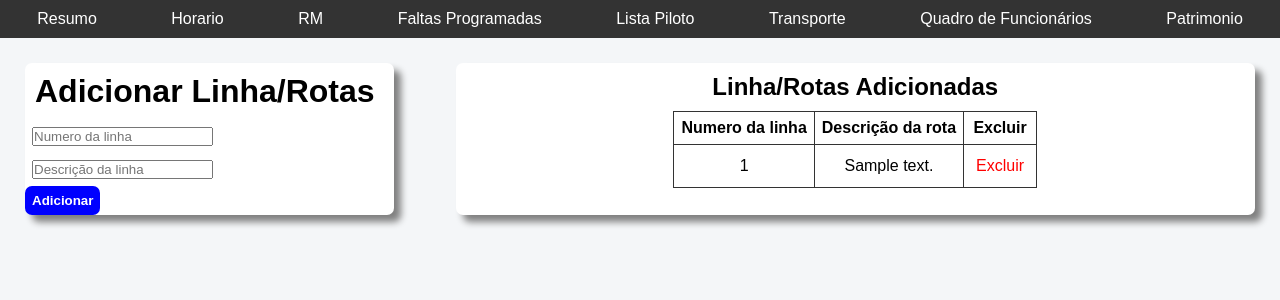
After one commit to wsvantier/caipunas, a Flask app: page /transporte/ in a window 1280 px wide. The commit adds this page. Shown: the top 300 px of the page. Run offline with Flask 3, Linux system fonts and the light colour scheme; tables that the repository leaves empty hold one stand-in row (values such as "Sample post").

Commit message:
Desenvolvido parte de gerenciamento do transporte

```diff
--- a/app.py
+++ b/app.py
@@ -3,7 +3,7 @@ from models import db
 from blueprints.faltas import faltas_bp
 from blueprints.rm import rm_bp
 from blueprints.lp import lp_bp
-
+from blueprints.transporte import transporte_bp
 
 app = Flask(__name__)
 app.config['SQLALCHEMY_DATABASE_URI'] = 'sqlite:///caipunas.db'
@@ -13,6 +13,7 @@ db.init_app(app)
 app.register_blueprint(faltas_bp)
 app.register_blueprint(rm_bp)
 app.register_blueprint(lp_bp)
+app.register_blueprint(transporte_bp)
 
 if __name__ == '__main__':
     with app.app_context():
--- a/blueprints/faltas.py
+++ b/blueprints/faltas.py
@@ -2,7 +2,7 @@ from flask import Blueprint, render_template, request, redirect, url_for, jsonif
 import calendar
 from datetime import datetime
 from models import db,Falta
-from dropmenu import turmas
+from dropmenu import turmas, rotas
 
 faltas_bp = Blueprint('faltas', __name__, url_prefix='/faltas')
 
@@ -21,7 +21,7 @@ def home():
     meses_futuros= [x for x in meses if meses.index(x) >= mes-1]
 
     salas = turmas()
-    return render_template('faltas.html', semanas = semanas, mes = meses[datetime.now().month-1], ano = ano, meses = meses_futuros, dia = dia, turmas=salas)
+    return render_template('faltas.html', semanas = semanas, mes = meses[datetime.now().month-1], ano = ano, meses = meses_futuros, dia = dia, turmas=salas, transportes=rotas())
 
 
 @faltas_bp.route('/inserir', methods = ['POST'])
--- a/blueprints/lp.py
+++ b/blueprints/lp.py
@@ -1,13 +1,13 @@
 from flask import Blueprint, render_template, request, redirect, url_for, jsonify
 from models import db, Turma
-from dropmenu import turmas
+from dropmenu import turmas, rotas
 
 lp_bp = Blueprint('lp', __name__, url_prefix='/lp')
 
 @lp_bp.route('/')
 def home():
     dados = turmas()
-    return render_template('lp.html', turmas=dados)
+    return render_template('lp.html', turmas=dados, transportes=rotas())
 
 @lp_bp.route('/inserir', methods=['POST'])
 def add_turma():
--- a/blueprints/rm.py
+++ b/blueprints/rm.py
@@ -1,13 +1,13 @@
 from flask import Blueprint, render_template, request, redirect, url_for, jsonify
 from models import db, Rm
-from dropmenu import turmas
+from dropmenu import turmas, rotas
 
 rm_bp = Blueprint('rm', __name__, url_prefix='/rm')
 
 @rm_bp.route('/')
 def home():
     turma = turmas()
-    return render_template('rm.html', turmas=turma)
+    return render_template('rm.html', turmas=turma, transportes=rotas())
 
 @rm_bp.route('/api/v1/dados')
 def dados():
--- /dev/null
+++ b/blueprints/transporte.py
@@ -0,0 +1,37 @@
+from flask import Blueprint, render_template, redirect, url_for, request, jsonify
+from models import db, Transporte
+from dropmenu import turmas, rotas
+
+transporte_bp = Blueprint('transporte', __name__, url_prefix='/transporte')
+
+@transporte_bp.route('/')
+def home():
+    return render_template('transporte.html', turmas=turmas(), transportes=rotas())
+
+@transporte_bp.route('/inserir', methods = ['POST'])
+def inserir():
+    linha = request.form['linhaForm']
+    desc = request.form['descForm']
+
+    nova_linha = Transporte(id=linha, desc=desc)
+    db.session.add(nova_linha)
+    db.session.commit()
+
+    return redirect(url_for('transporte.home'))
+
+
+@transporte_bp.route('/api/v1/dados')
+def dados():
+    query = Transporte.query.all()
+    dados = [ {'id':x.id, 'desc':x.desc} for x in query ]
+    return jsonify(dados)
+
+
+@transporte_bp.route('/delete/<int:id>')
+def excluir(id):
+    busca = Transporte.query.get(id)
+
+    db.session.delete(busca)
+    db.session.commit()
+
+    return redirect(url_for('transporte.home'))
--- a/dropmenu.py
+++ b/dropmenu.py
@@ -5,3 +5,9 @@ def turmas() -> list:
     dados = [x.desc for x in turmas]
 
     return dados
+
+def rotas() -> list:
+    rotas = Transporte.query.all()
+    dados = [x.desc for x in rotas]
+
+    return dados
--- /dev/null
+++ b/static/css/transporte.css
@@ -0,0 +1,69 @@
+main{
+  display: flex;
+  justify-content: space-around;
+  padding: 25px;
+  gap: 5%
+
+}
+
+h1{
+  margin: 10px;
+}
+
+div, section{
+  background: #FFF;
+  border-radius: 7px;
+  box-shadow: 7px 7px 7px gray;
+  min-width: 30%;
+}
+div{
+  max-height: 200px;
+
+}
+
+div form input{
+  margin: 7px;
+}
+
+section{
+  flex: 1 1 auto;
+  text-align: center;
+  padding-bottom: 20px;
+}
+
+section table{
+  margin: auto;
+}
+
+table, td, th, tr{
+  border: 1px solid #333;
+  border-collapse: collapse;
+}
+
+th, td{
+  padding: 7px;
+}
+
+td a {
+  padding: 5px;
+}
+
+.excluir{
+  color: red;
+  text-decoration: none;
+}
+
+.excluir:hover{
+  color: #FFF;
+  background: darkred;
+}
+
+#add{
+  background: blue;
+  border: none;
+  color: #FFF;
+  font-weight: bold;
+  padding: 7px;
+  border-radius: 7px;
+  margin: auto;
+}
--- /dev/null
+++ b/static/js/transporte.js
@@ -0,0 +1,17 @@
+async function CarregarDados() {
+
+    const tabela = document.getElementById('rotas')
+
+    const req = await fetch('/transporte/api/v1/dados')
+    const dados = await req.json()
+
+    dados.forEach(element => {
+
+        const linha = document.createElement('tr')
+        linha.innerHTML = `<td> ${element.id} </td> <td> ${element.desc} </td> <td><a href="/transporte/delete/${element.id}" class='excluir'>Excluir</a></td>`
+        tabela.appendChild(linha)
+    });
+
+}
+
+addEventListener('DOMContentLoaded', CarregarDados())
--- a/templates/base.html
+++ b/templates/base.html
@@ -21,7 +21,7 @@
                     {% endfor %}
                 </ul>
             </li>
-            <li><a href="#"> Transporte </a>
+            <li><a href="{{url_for('transporte.home')}}"> Transporte </a>
                 <ul class="sub">
                     {% for x in transportes %}
                         <li><a href="#">{{ x }}</a></li>
--- /dev/null
+++ b/templates/transporte.html
@@ -0,0 +1,38 @@
+{% extends 'base.html'%}
+
+{% block titulo %} Gerenciamento de Turmas {% endblock %}
+
+{% block conteudo %}
+<link rel="stylesheet" href="{{url_for('static', filename='css/transporte.css')}}">
+<main>
+
+    <div>
+        <h1> Adicionar Linha/Rotas </h1>
+        <form action="/transporte/inserir" method="post">
+            <input type="number" name="linhaForm" id="linhaForm" placeholder="Numero da linha" required><br>
+            <input type="text" name="descForm" id="descForm" placeholder="Descrição da linha" required><br>
+            <input type="submit" value="Adicionar" id="add">
+
+        </form>
+    </div>
+    <section>
+        <h1> Linha/Rotas Adicionadas </h1>
+        <table>
+            <thead>
+                <th> Numero da linha </th>
+                <th> Descrição da rota </th>
+                <th> Excluir </th>
+            </thead>
+            <tbody id="rotas">
+                <!-- Dados seram introduzidos via JS -->
+        </table>
+    </section>
+
+</main>
+<script>
+
+
+</script>
+<script src="{{url_for('static', filename='js/transporte.js')}}"></script>
+
+{% endblock %}
```
